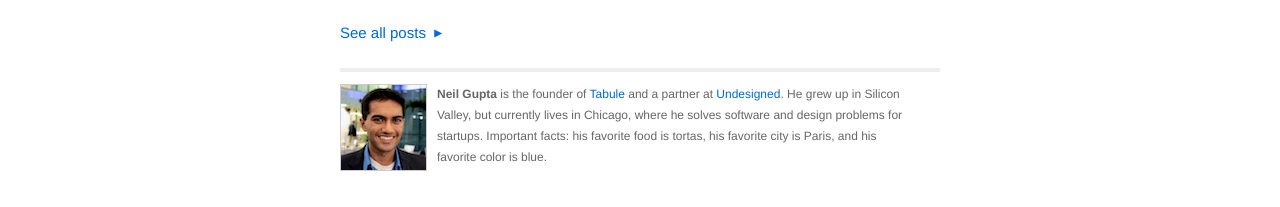
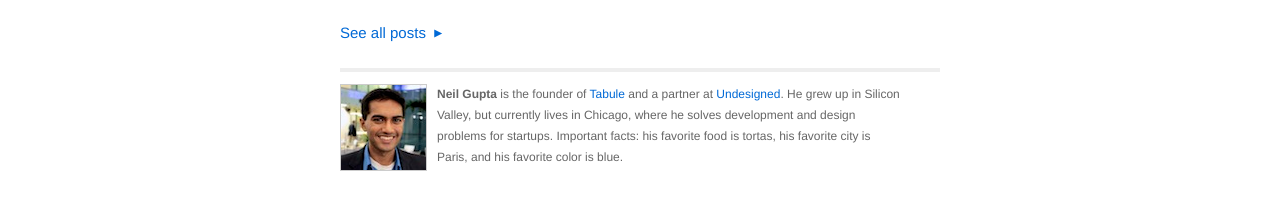
Before and after one commit to neilgupta/neilgupta.github.com, a Jekyll site: the page built from index.html, in a window 1280 px wide. Shown: the part 984-1191 px from the top of the page. Built offline with Jekyll 4.4.1, drawn with Linux system fonts in a browser that asks for light colours.

Commit message:
wordsmithing

```diff
--- a/_layouts/default.html
+++ b/_layouts/default.html
@@ -51,7 +51,7 @@
     <div class="contact">
       <p>
       	<img src="/images/neil.jpg" width="85" height="85" alt="Neil Gupta" />
-        <b>Neil Gupta</b> is the founder of <a href="http://tabuleapp.com">Tabule</a> and a partner at <a href="http://www.undesigned.io">Undesigned</a>. He grew up in Silicon Valley, but currently lives in Chicago, where he solves software and design problems for startups. Important facts: his favorite food is tortas, his favorite city is Paris, and his favorite color is blue.
+        <b>Neil Gupta</b> is the founder of <a href="http://tabuleapp.com">Tabule</a> and a partner at <a href="http://www.undesigned.io">Undesigned</a>. He grew up in Silicon Valley, but currently lives in Chicago, where he solves development and design problems for startups. Important facts: his favorite food is tortas, his favorite city is Paris, and his favorite color is blue.
       </p>
     </div>
     <div class="clear">&nbsp;</div>
```
